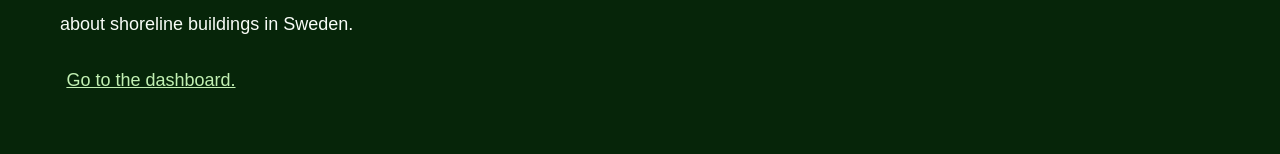
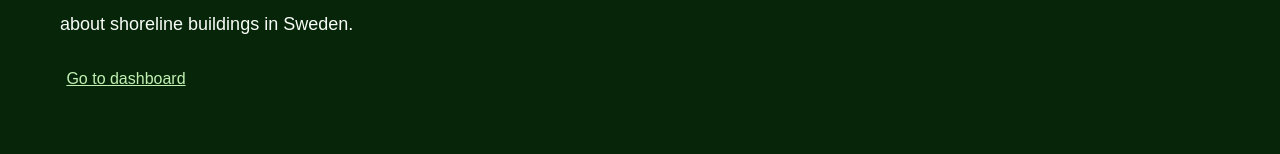
Before and after one commit to mariamair/shoreline-buildings-minimized, a Next.js app in the folder frontend/: page /shorelinebuildings/ in a window 1280 px wide. Shown: the part 264-418 px from the top of the page. Built offline with nearby package versions, Linux system fonts and the light colour scheme.

Commit message:
Update link styling

```diff
--- a/frontend/src/app/page.js
+++ b/frontend/src/app/page.js
@@ -12,7 +12,7 @@ export default function Home() {
     <main className={styles.main}>
       <h1>Shoreline Buildings</h1>
       <p className={styles.text}>Interactive visualization of data about shoreline buildings in Sweden.</p>
-      <p className={styles.text}><Link href="/dashboard">Go to the dashboard.</Link></p>
+      <Link href="/dashboard">Go to dashboard</Link>
     </main>
   )
 }
```
